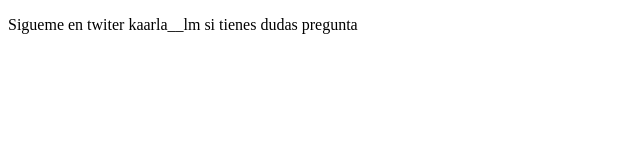
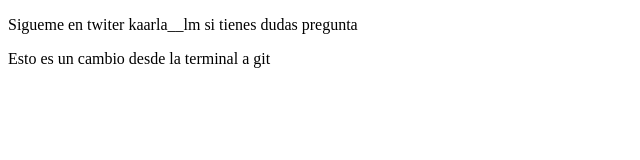
Before and after one commit to KarlaILM/proyectoDemoCursoPrework, a plain HTML site: page index.html in a window 1280 px wide. Shown: the whole page, without its empty margins (0-640 px from the left). Drawn offline with Linux system fonts and the light colour scheme.

Commit message:
cambios agregamos un parrafo

```diff
--- a/index.html
+++ b/index.html
@@ -10,6 +10,7 @@
 
 <body>
     <p>Sigueme en twiter kaarla__lm si tienes dudas pregunta</p>
+    <p>Esto es un cambio desde la terminal a git</p>
 </body>
 
 </html>
```
